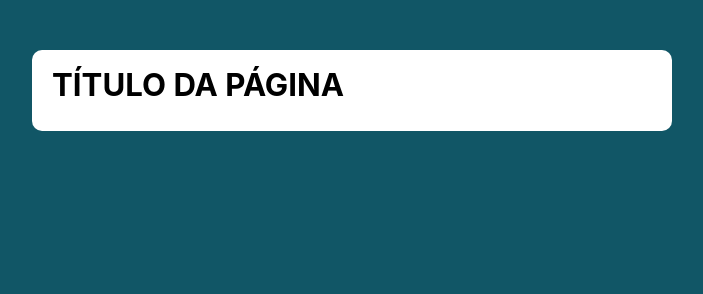
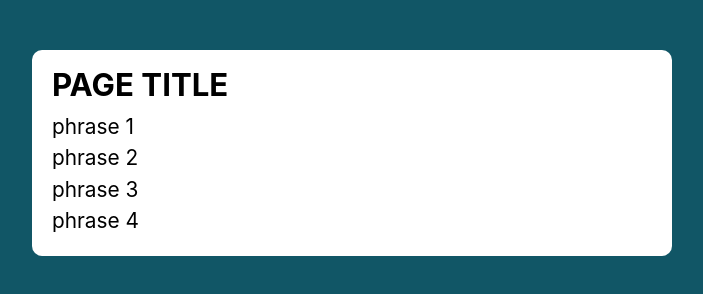
Before and after one commit to allansaraiva/udemy_javascript_course, a plain HTML site: page seção 3 lógica de programação/aula 053/index.html in a window 1280 px wide. Shown: the whole page, without its empty margins (288-991 px from the left). Drawn offline with Linux system fonts and the light colour scheme.

Commit message:
first commit

```diff
--- a/seção 3 lógica de programação/aula 053/assets/js/index.js
+++ b/seção 3 lógica de programação/aula 053/assets/js/index.js
@@ -6,4 +6,13 @@ const elements = [
 ];
 
 const container = document.querySelector('.container');
-const div = document.appendChild('div');
+const div = document.createElement('div');
+
+for (let i = 0; i < elements.length; i++) {
+  let {tag, text} = elements[i];
+  let creatTag = document.createElement(tag);
+  creatTag.innerHTML = text;
+  div.appendChild(creatTag);
+}
+
+container.appendChild(div);
--- a/seção 3 lógica de programação/aula 053/index.html
+++ b/seção 3 lógica de programação/aula 053/index.html
@@ -4,12 +4,12 @@
   <meta charset="UTF-8">
   <meta http-equiv="X-UA-Compatible" content="IE=edge">
   <meta name="viewport" content="width=device-width, initial-scale=1.0">
-  <title>Exercício</title>
+  <title>exercises</title>
   <link rel="stylesheet" href="assets/css/style.css">
 </head>
 <body>
   <section class="container">
-    <h1>TÍTULO DA PÁGINA</h1>
+    <h1>PAGE TITLE</h1>
   </section>
 
 
```
